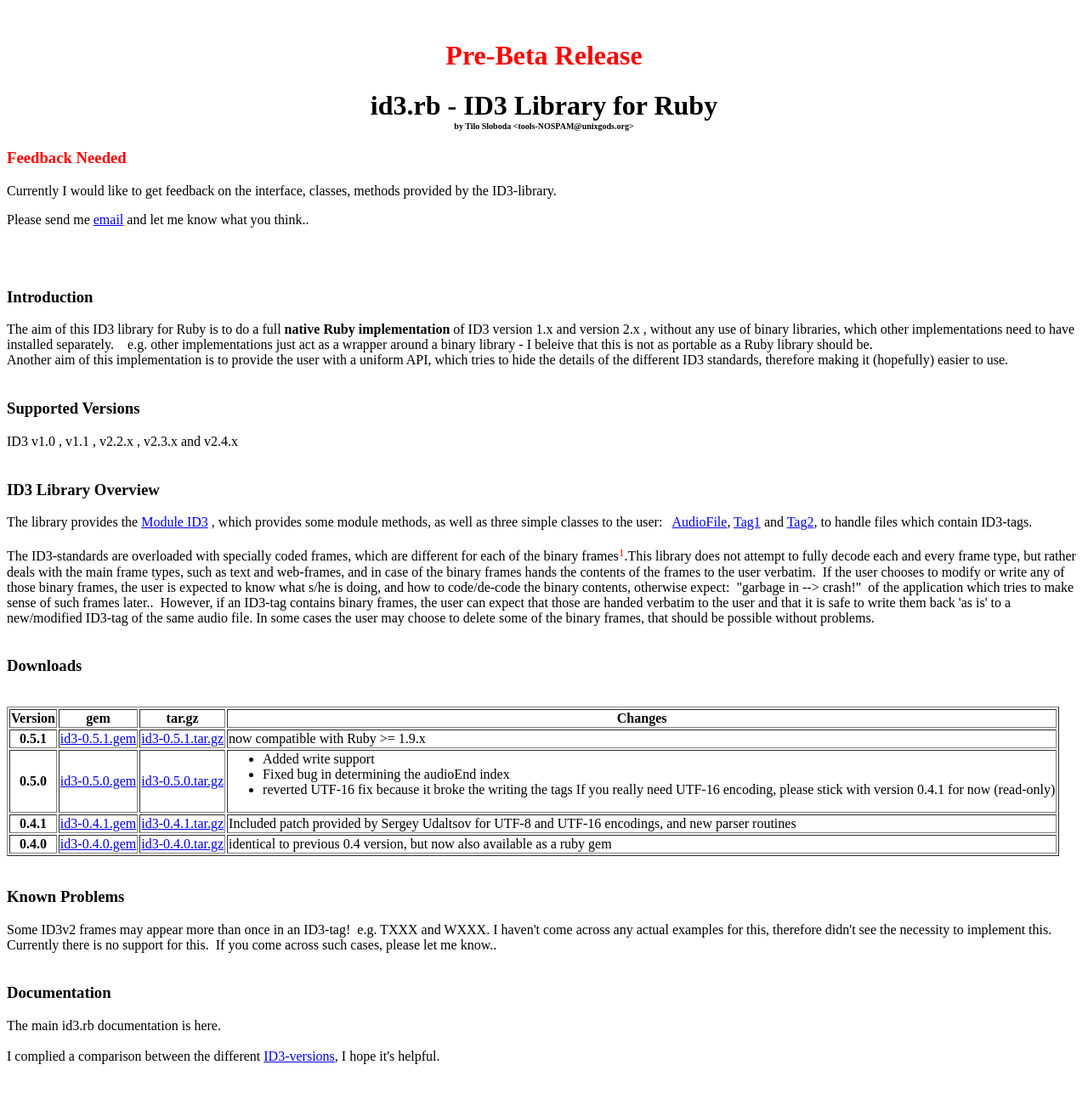
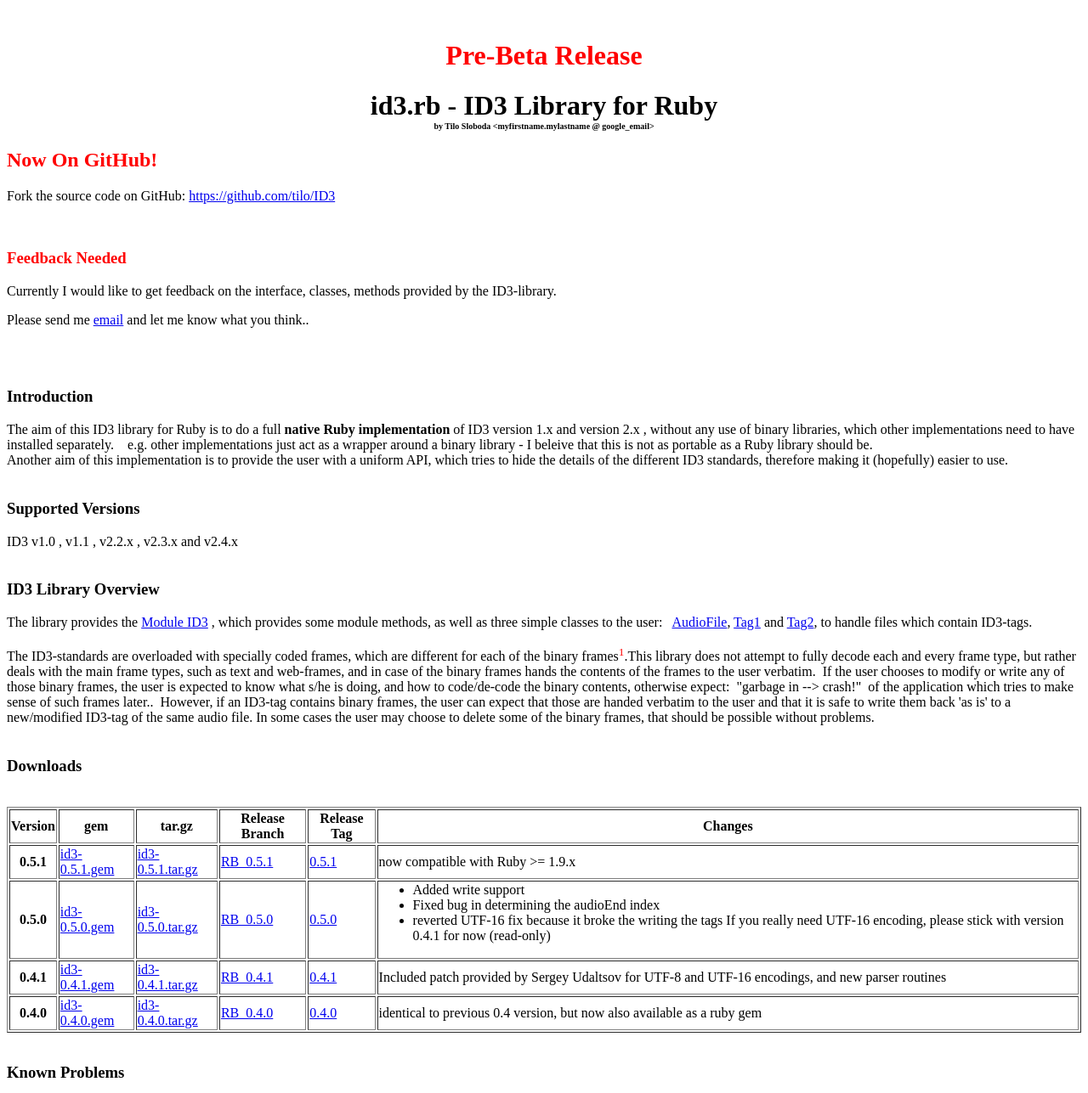
Before and after one commit to tilo/ID3, a plain HTML site: page docs/index.html in a window 1280 px wide. Shown: the top 1287 px of the page at 85% size. Drawn offline with Linux system fonts and the light colour scheme.

Commit message:
adding links to GitHub

```diff
--- a/docs/index.html
+++ b/docs/index.html
@@ -16,7 +16,7 @@
 <center>
 <h1><font color="#ff0000">Pre-Beta Release</font><br>
 </h1>
-<h1>id3.rb - ID3 Library for Ruby<br><font size="-3">by Tilo Sloboda &lt;tools-NOSPAM@unixgods.org&gt;<br>
+<h1>id3.rb - ID3 Library for Ruby<br><font size="-3">by Tilo Sloboda &lt;myfirstname.mylastname @ google_email&gt;<br>
 </font></h1>
 
 </center>
@@ -25,14 +25,11 @@
 
 
 <P>
-<!--
-<h2><font color="#ff0000">Update Pending!</font></h2>
-
-I'm in the middle of re-writing this library.   The original design is from 2002 - time for a little code clean-up ;-)
-2008-08-24
+<h2><font color="#ff0000">Now On GitHub!</font></h2>
+Fork the source code on GitHub: <a href='https://github.com/tilo/ID3'>https://github.com/tilo/ID3</a>
 <P>
 &nbsp;<p>
--->
+
 
 <h3><font color="#ff0000">Feedback Needed</font></h3>
 
@@ -40,7 +37,7 @@ I'm in the middle of re-writing this library.   The original design is from 2002
 
 Currently I would like to get feedback on the interface, classes, methods provided by the ID3-library.
 <p>
-Please send me <a href="mailto:tools-NOSPAM@unixgods.org">email</a> and let me know what you think..<br>
+Please send me <a href="mailto:myfirstname.mylastname @ google_email">email</a> and let me know what you think..<br>
 </p>
 
 <p><br>
@@ -128,17 +125,21 @@ without problems.&nbsp;&nbsp; <br>
 
 <br>
 <table border=1>
-<tr><th>Version</th><th>gem</th><th>tar.gz</th><th>Changes</th></tr>
+<tr><th>Version</th><th>gem</th><th>tar.gz</th><th>Release Branch</th><th>Release Tag</th><th>Changes</th></tr>
 <tr>
   <th>0.5.1</th>
   <td><A HREF='http://unixgods.org/~tilo/Ruby/id3-0.5.1.gem'>id3-0.5.1.gem</A></td>
   <td><A HREF='http://unixgods.org/~tilo/Ruby/id3-0.5.1.tar.gz'>id3-0.5.1.tar.gz</A></td>
+  <td><a href='https://github.com/tilo/ID3/branches/RB_0.5.1'>RB_0.5.1</a></td>
+  <td><a href='https://github.com/tilo/ID3/commits/0.5.1'>0.5.1</a></td>
   <td>now compatible with Ruby >= 1.9.x</td>
 </tr>
 <tr>
   <th>0.5.0</th>
   <td><A HREF='http://unixgods.org/~tilo/Ruby/id3-0.5.0.gem'>id3-0.5.0.gem</A></td>
   <td><A HREF='http://unixgods.org/~tilo/Ruby/id3-0.5.0.tar.gz'>id3-0.5.0.tar.gz</A></td>
+  <td><a href='https://github.com/tilo/ID3/branches/RB_0.5.0'>RB_0.5.0</a></td>
+  <td><a href='https://github.com/tilo/ID3/commits/0.5.0'>0.5.0</a></td>
   <td>
     <UL>
      <LI>Added write support
@@ -152,12 +153,16 @@ without problems.&nbsp;&nbsp; <br>
   <th>0.4.1</th>
   <td><A HREF='http://unixgods.org/~tilo/Ruby/id3-0.4.1.gem'>id3-0.4.1.gem</A></td>
   <td><A HREF='http://unixgods.org/~tilo/Ruby/id3-0.4.1.tar.gz'>id3-0.4.1.tar.gz</A></td>
+  <td><a href='https://github.com/tilo/ID3/branches/RB_0.4.1'>RB_0.4.1</a></td>
+  <td><a href='https://github.com/tilo/ID3/commits/0.4.1'>0.4.1</a></td>
   <td>Included patch provided by Sergey Udaltsov for UTF-8 and UTF-16 encodings, and new parser routines</td>
 </tr>
 <tr>
   <th>0.4.0</th>
   <td><A HREF='http://unixgods.org/~tilo/Ruby/id3-0.4.0.gem'>id3-0.4.0.gem</A></td>
   <td><A HREF='http://unixgods.org/~tilo/Ruby/id3-0.4.0.tar.gz'>id3-0.4.0.tar.gz</A></td>
+  <td><a href='https://github.com/tilo/ID3/branches/RB_0.4.0'>RB_0.4.0</a></td>
+  <td><a href='https://github.com/tilo/ID3/commits/0.4.0'>0.4.0</a></td>
   <td>identical to previous 0.4 version, but now also available as a ruby gem</td>
 </tr>
 </table>
```
